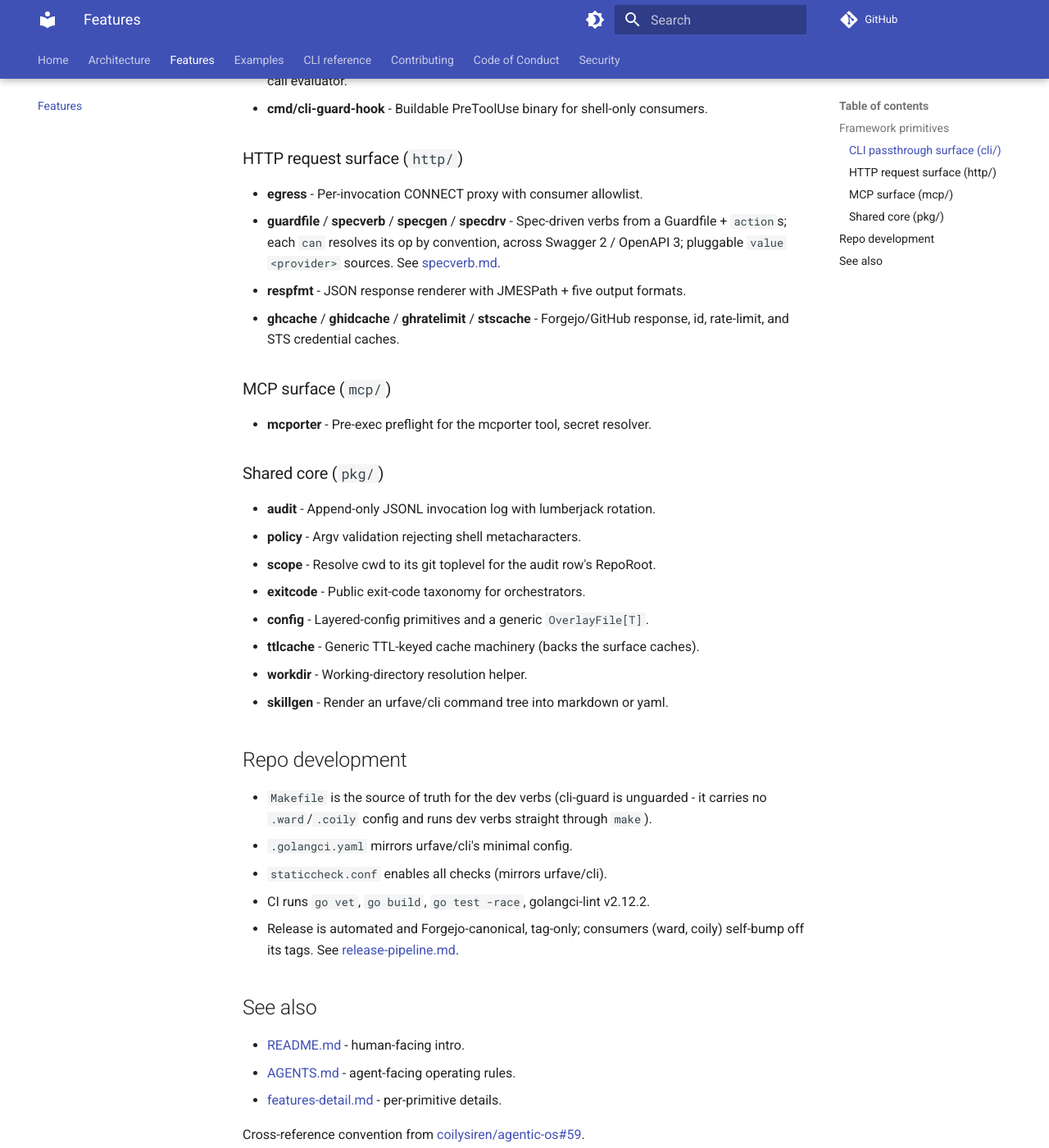
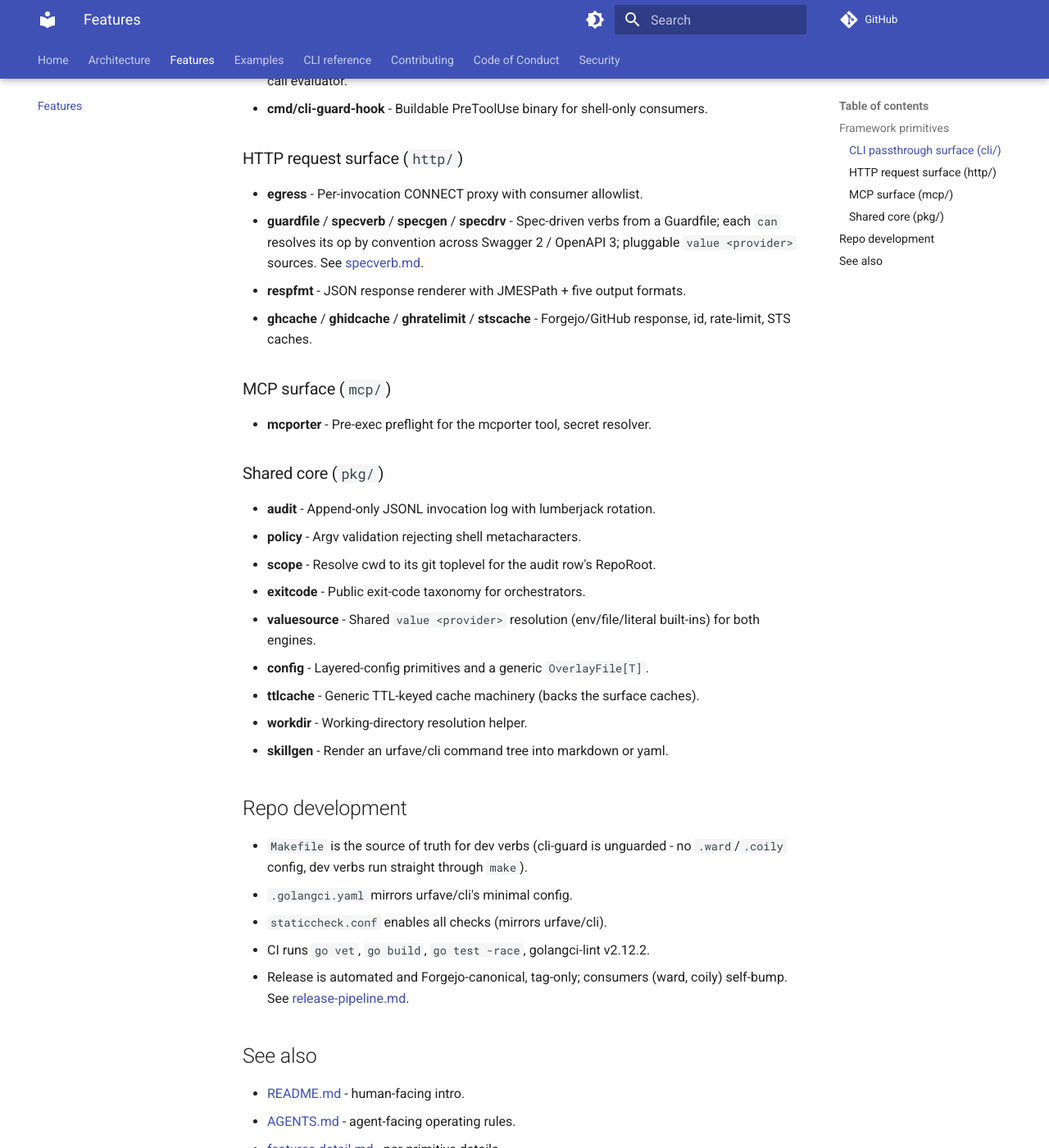
Before and after one commit to coilyco-flight-deck/cli-guard, an MkDocs documentation site: the page built from docs/FEATURES.md, in a window 1280 px wide and 1400 px high, scrolled down 1054 px. Shown: the whole window at 82% size. Built offline with MkDocs 1.6.1 and Material for MkDocs 9.7.7, drawn with Linux system fonts in a browser that asks for light colours; comment, search, counter and statistics services are not loaded; some of the changed text lies outside the part shown.

Commit message:
docs(features): note execverb argv overrides + env policy, add valuesource
Bring the FEATURES inventory current with the recent execverb work: the
per-grant argv overrides and exec-time env injection from value-source
providers, plus the new pkg/valuesource primitive that backs both
engines. Tightened a few neighboring lines to hold the doc char cap.

Ref https://forgejo.coilysiren.me/coilyco-flight-deck/cli-guard/issues/152

Co-Authored-By: Claude Opus 4.8 (1M context) <noreply@anthropic.com>

```diff
--- a/docs/FEATURES.md
+++ b/docs/FEATURES.md
@@ -1,24 +1,24 @@
 # cli-guard features
 
-Inventory of what cli-guard does today. Scope changes land in the same commit that touches code. Pair with `examples/<feature>/` to see each primitive end-to-end.
+Inventory of what cli-guard does today; scope changes land with the code. See `examples/<feature>/` for each primitive end-to-end.
 
 ## Framework primitives
 
-Packages are grouped by **guarded surface** plus a shared `pkg/` core; `cli/`, `http/`, `mcp/` depend downward on `pkg/`, never on each other. See [architecture.md](architecture.md) for the surface model and import rule.
+Packages are grouped by **guarded surface** plus a shared `pkg/` core; `cli/`, `http/`, `mcp/` depend downward on `pkg/`, never on each other. See [architecture.md](architecture.md).
 
 ### CLI passthrough surface (`cli/`)
 
 - **passthrough** - Audited urfave subcommand around an existing binary.
-- **execverb** - Exec-dialect KDL verbs. See [execverb.md](execverb.md).
+- **execverb** - Exec-dialect KDL verbs, with per-grant `argv` overrides and exec-time env injection from `value <provider>` sources. See [execverb.md](execverb.md).
 - **awsgate** - Deny sensitive-glob aws reads.
 - **verb** - Middleware around every `*cli.Command.Action`.
 - **shell** / **sandbox** - Subprocess execution + seccomp/namespace jail (Linux), the execve boundary.
 - **gittree** - Clean+synced gate for repo-shaped verbs.
 - **repocfg** / **allowlist** - Per-repo command allowlist from a YAML, validated against the Makefile.
 - **catalog** - Assert a repo's config YAML carries a `catalog:` block with the required keys.
-- **hook** / **hookcfg** - Claude Code PreToolUse engine and the `repocfg.Security` -> `hook.Protected` mapping.
+- **hook** / **hookcfg** - Claude Code PreToolUse engine and the `repocfg.Security` -> `hook.Protected` map.
 - **shim** - PATH shim per protected binary (UX shadowing, not enforcement). See [deny-by-structure.md](deny-by-structure.md).
-- **doctor** - Verify the deny-by-structure floor (no passwordless sudo, real binary not agent-executable, no credential env).
+- **doctor** - Verify the deny-by-structure floor (no passwordless sudo, real binary not agent-executable, no cred env).
 - **sudo** - Policy-free interactive sudo plumbing over any stdin-piping transport.
 - **dispatch** - Fire `claude` against a real open issue; consumer swaps the resolver via `Config.IssueFetcher`.
 - **lockdown** / **profiles** / **profile** / **decision** - Permission-file writer, per-host profile registry, per-call evaluator.
@@ -27,9 +27,9 @@ Packages are grouped by **guarded surface** plus a shared `pkg/` core; `cli/`, `
 ### HTTP request surface (`http/`)
 
 - **egress** - Per-invocation CONNECT proxy with consumer allowlist.
-- **guardfile** / **specverb** / **specgen** / **specdrv** - Spec-driven verbs from a Guardfile + `action`s; each `can` resolves its op by convention, across Swagger 2 / OpenAPI 3; pluggable `value <provider>` sources. See [specverb.md](specverb.md).
+- **guardfile** / **specverb** / **specgen** / **specdrv** - Spec-driven verbs from a Guardfile; each `can` resolves its op by convention across Swagger 2 / OpenAPI 3; pluggable `value <provider>` sources. See [specverb.md](specverb.md).
 - **respfmt** - JSON response renderer with JMESPath + five output formats.
-- **ghcache** / **ghidcache** / **ghratelimit** / **stscache** - Forgejo/GitHub response, id, rate-limit, and STS credential caches.
+- **ghcache** / **ghidcache** / **ghratelimit** / **stscache** - Forgejo/GitHub response, id, rate-limit, STS caches.
 
 ### MCP surface (`mcp/`)
 
@@ -41,6 +41,7 @@ Packages are grouped by **guarded surface** plus a shared `pkg/` core; `cli/`, `
 - **policy** - Argv validation rejecting shell metacharacters.
 - **scope** - Resolve cwd to its git toplevel for the audit row's RepoRoot.
 - **exitcode** - Public exit-code taxonomy for orchestrators.
+- **valuesource** - Shared `value <provider>` resolution (env/file/literal built-ins) for both engines.
 - **config** - Layered-config primitives and a generic `OverlayFile[T]`.
 - **ttlcache** - Generic TTL-keyed cache machinery (backs the surface caches).
 - **workdir** - Working-directory resolution helper.
@@ -48,11 +49,11 @@ Packages are grouped by **guarded surface** plus a shared `pkg/` core; `cli/`, `
 
 ## Repo development
 
-- `Makefile` is the source of truth for the dev verbs (cli-guard is unguarded - it carries no `.ward`/`.coily` config and runs dev verbs straight through `make`).
+- `Makefile` is the source of truth for dev verbs (cli-guard is unguarded - no `.ward`/`.coily` config, dev verbs run straight through `make`).
 - `.golangci.yaml` mirrors urfave/cli's minimal config.
 - `staticcheck.conf` enables all checks (mirrors urfave/cli).
 - CI runs `go vet`, `go build`, `go test -race`, golangci-lint v2.12.2.
-- Release is automated and Forgejo-canonical, tag-only; consumers (ward, coily) self-bump off its tags. See [release-pipeline.md](release-pipeline.md).
+- Release is automated and Forgejo-canonical, tag-only; consumers (ward, coily) self-bump. See [release-pipeline.md](release-pipeline.md).
 
 ## See also
 
```
